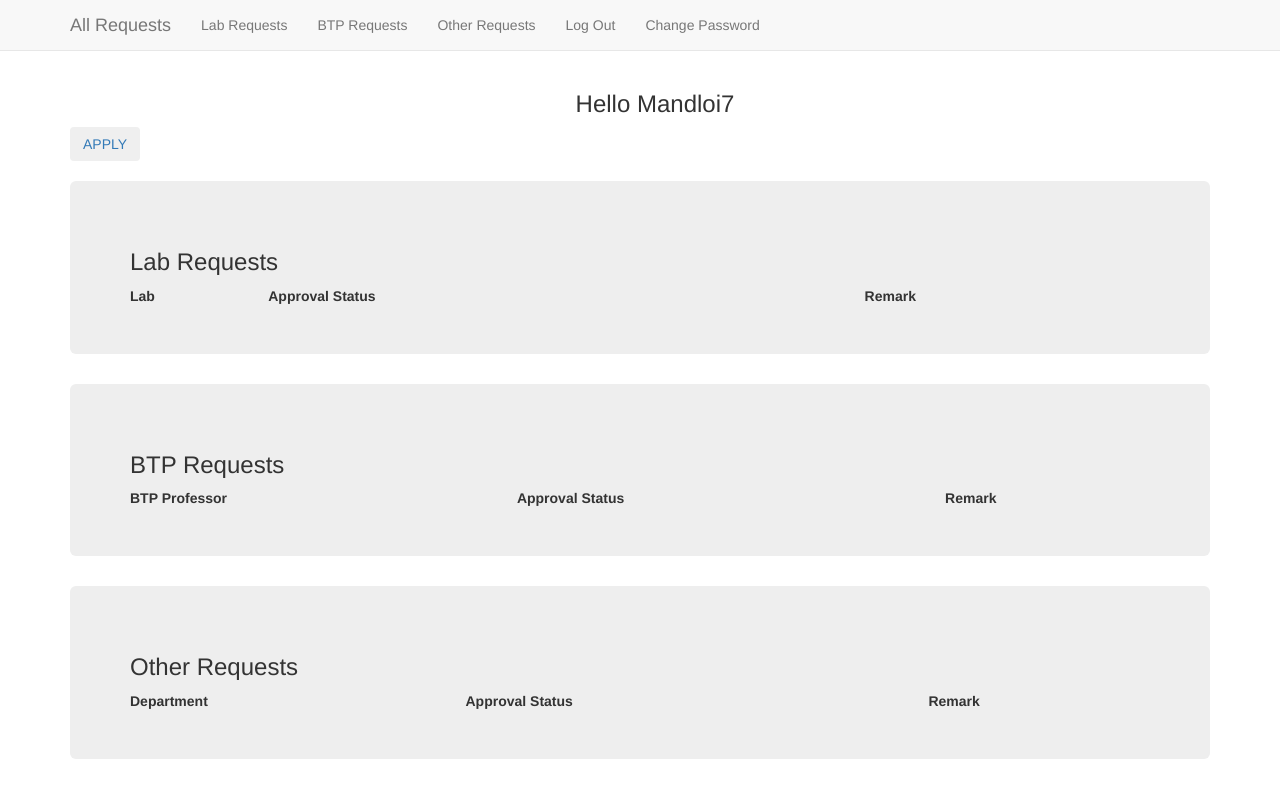
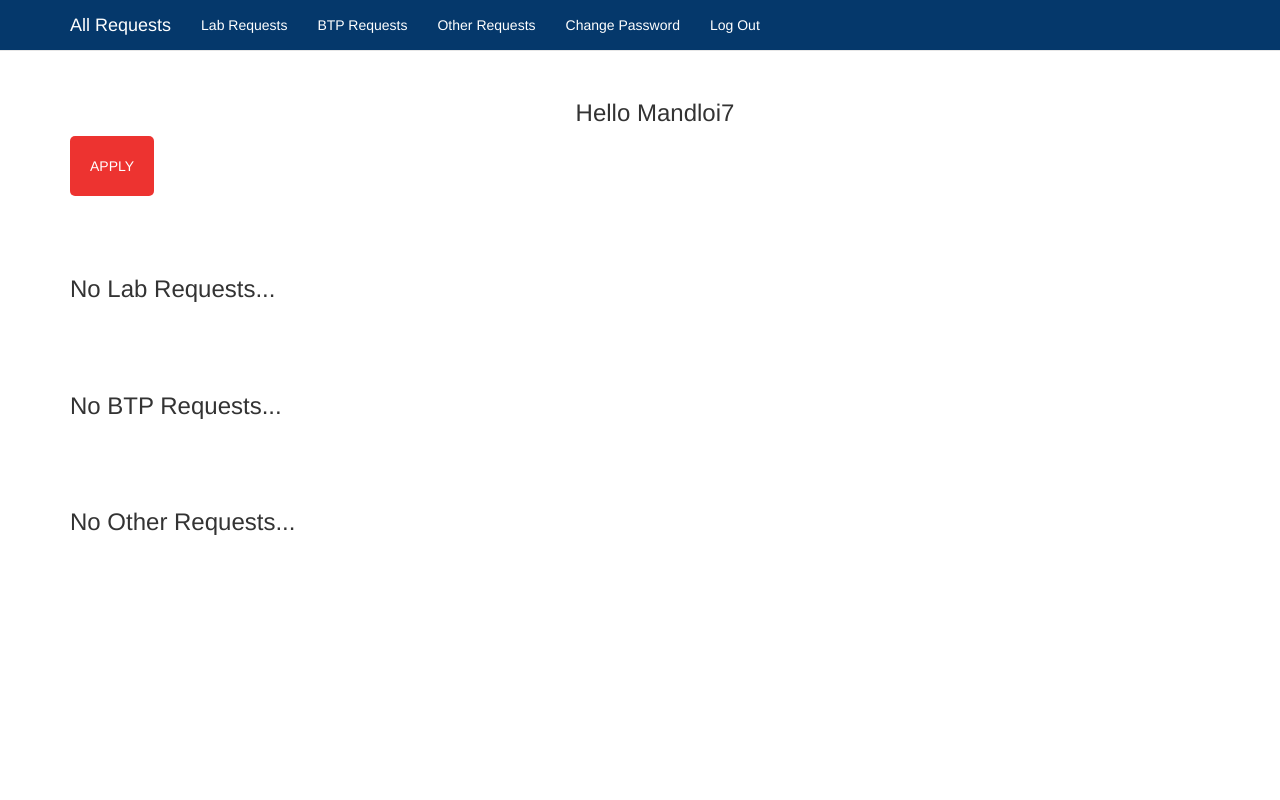
Before and after one commit to SamikshaSachdeva26/noDuesBeta, a Django app: page /studentIndex/ in a window 1280 px wide. Run offline with Django 3.2, Linux system fonts and the light colour scheme; a user stored in the database is signed in; data comes from the database, SQL or seed files in the repository; both versions use the stored data as it was after the commit; lists and menus that the app fills with data are empty; some libraries are stand-ins or nearby versions.

Commit message:
added major styling

```diff
--- a/static/styles.css
+++ b/static/styles.css
@@ -1,4 +1,45 @@
+tr:nth-child(odd) {background-color: #BC986A;}
+
 table {
-    border-collapse: separate;
-    border-spacing: 0 1em;
+    border-collapse: collapse;
+    border-bottom: 2pt solid black;
+    border-top: 2pt solid black;
+
 }
+
+td {
+  padding-top:20px;
+  padding-bottom:20px;
+
+}
+
+td:first-child {
+  padding-left:20px;
+  padding-right:0;
+
+}
+
+th {
+  padding-top:20px;
+  padding-bottom:20px;
+  /* padding-right:20px; */
+  border-bottom: 2pt solid black;
+
+}
+
+th:first-child {
+  padding-left:20px;
+  padding-right:0;
+}
+
+.example_a {
+color: #fff !important;
+text-transform: uppercase;
+text-decoration: none;
+background: #ed3330;
+padding: 20px;
+border-radius: 5px;
+display: inline-block;
+border: none;
+transition: all 0.4s ease 0s;
+}
--- a/templates/main_app/base.html
+++ b/templates/main_app/base.html
@@ -1,30 +1,35 @@
 <!DOCTYPE html>
+{% load staticfiles %}
 <html lang="en" dir="ltr">
   <head>
     <meta charset="utf-8">
     <title></title>
     <link rel="stylesheet" href="https://maxcdn.bootstrapcdn.com/bootstrap/3.4.1/css/bootstrap.min.css">
+    <link rel="stylesheet" href="{% static 'styles.css' %}">
+
     {% block js %}
     {% endblock %}
   </head>
   <body>
     {% if user.is_authenticated %}
 
-    <nav class="navbar navbar-default navbar-static-top">
+    <nav style="background-color:#05386B;" class="navbar navbar-default navbar-fixed-top">
 
       <div class="container">
         <ul class="nav navbar-nav">
-          <li><a class="navbar-brand" href="{% url 'studentIndex' %}">All Requests</a></li>
-          <li><a class="navbar-link" href="{% url 'main_app:studentLab' %}">Lab Requests</a></li>
-          <li><a class="navbar-link" href="{% url 'main_app:studentBTP' %}">BTP Requests</a></li>
-          <li><a class="navbar-link" href="{% url 'main_app:studentOther' %}">Other Requests</a></li>
-          <li><a class="navbar-link" href="{% url 'logout' %}">Log Out</a></li>
-          <li><a class="navbar-link" href="{% url 'main_app:change_password' %}">Change Password</a></li>
+          <li><a style="color:white" class="navbar-brand" href="{% url 'studentIndex' %}">All Requests</a></li>
+          <li><a style="color:white" class="navbar-link" href="{% url 'main_app:studentLab' %}">Lab Requests</a></li>
+          <li><a style="color:white" class="navbar-link" href="{% url 'main_app:studentBTP' %}">BTP Requests</a></li>
+          <li><a style="color:white" class="navbar-link" href="{% url 'main_app:studentOther' %}">Other Requests</a></li>
+          <li><a style="color:white" class="navbar-link" href="{% url 'main_app:change_password' %}">Change Password</a></li>
+          <li><a style="color:white" class="navbar-link" href="{% url 'logout' %}">Log Out</a></li>
 
         </ul>
       </div>
 
     </nav>
+
+    <br><br><br><br>
 
     <div class="container">
 
--- a/templates/main_app/student_main_page.html
+++ b/templates/main_app/student_main_page.html
@@ -5,8 +5,37 @@
 <div class="container text-center">
   <h3>Hello {{request.user.username}}</h3>
 </div>
- <button type="button" class="btn btn-dark text-center"><a href="{% url 'main_app:StudentApply' %}">APPLY</a></button><br><br>
-<div class="jumbotron">
+
+
+<style>
+
+.example_a {
+color: #fff !important;
+text-transform: uppercase;
+text-decoration: none;
+background: #ed3330;
+padding: 20px;
+border-radius: 5px;
+display: inline-block;
+border: none;
+transition: all 0.4s ease 0s;
+}
+
+.example_a:hover {
+background: #434343;
+letter-spacing: 1px;
+-webkit-box-shadow: 0px 5px 40px -10px rgba(0,0,0,0.57);
+-moz-box-shadow: 0px 5px 40px -10px rgba(0,0,0,0.57);
+box-shadow: 5px 40px -10px rgba(0,0,0,0.57);
+transition: all 0.4s ease 0s;
+}
+</style>
+
+
+<div class="button_cont" align="left"><a class="example_a" href="{% url 'main_app:StudentApply' %}">APPLY</a></div><br><br>
+
+{% if labRequests.count > 0 %}
+<div style="background-color:#DAAD86" class="jumbotron">
 
   <h3>Lab Requests</h3>
 
@@ -41,9 +70,13 @@
   </table>
 
 </div>
+{% else %}
+<br><h3>No Lab Requests...</h3>
+<br><br>
+{% endif %}
 
-
-<div class="jumbotron">
+{% if btpRequests.count > 0 %}
+<div style="background-color:#DAAD86" class="jumbotron">
 
   <h3>BTP Requests</h3>
 
@@ -81,8 +114,14 @@
 </table>
 
 </div>
+{% else %}
+<br>
+<h3>No BTP Requests...</h3>
+<br><br>
+{% endif %}
 
-<div class="jumbotron">
+{% if otherRequests.count > 0 %}
+<div style="background-color:#DAAD86" class="jumbotron">
 
   <h3>Other Requests</h3>
 
@@ -121,7 +160,10 @@
 </table>
 
 </div>
-
+{% else %}
+<br><h3>No Other Requests...</h3>
+<br><br>
+{% endif %}
 
 
 {% endblock %}
```
Also changed, not shown: templates/main_app/lab_main_page.html (+7 -4 lines), templates/main_app/other_main_page.html (+7 -3 lines), templates/main_app/student_btp_page.html (+7 -2 lines), templates/main_app/student_lab_page.html (+6 -1 lines), templates/main_app/student_other_page.html (+8 -1 lines), db.sqlite3.
